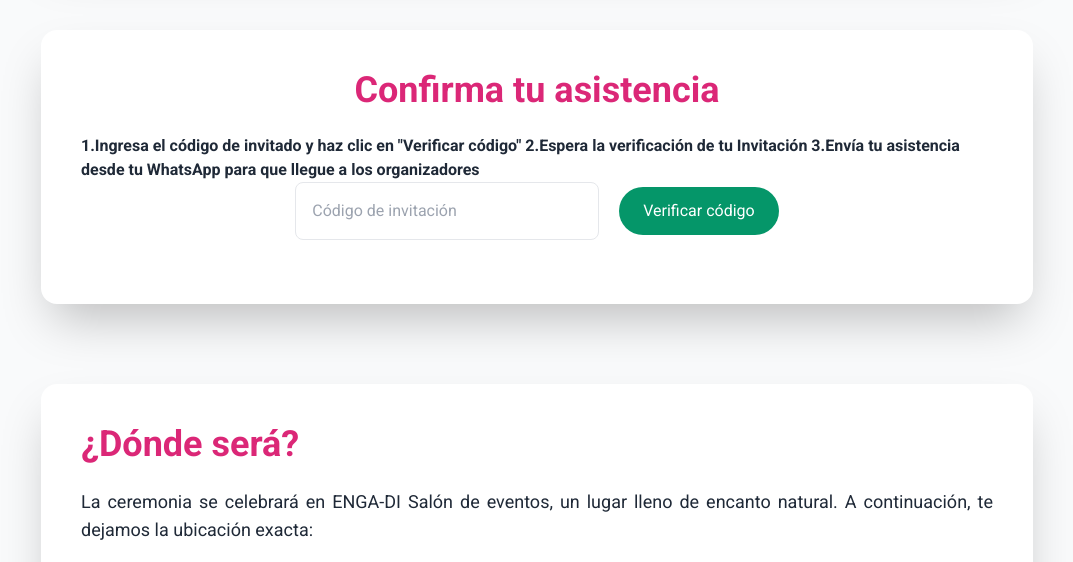
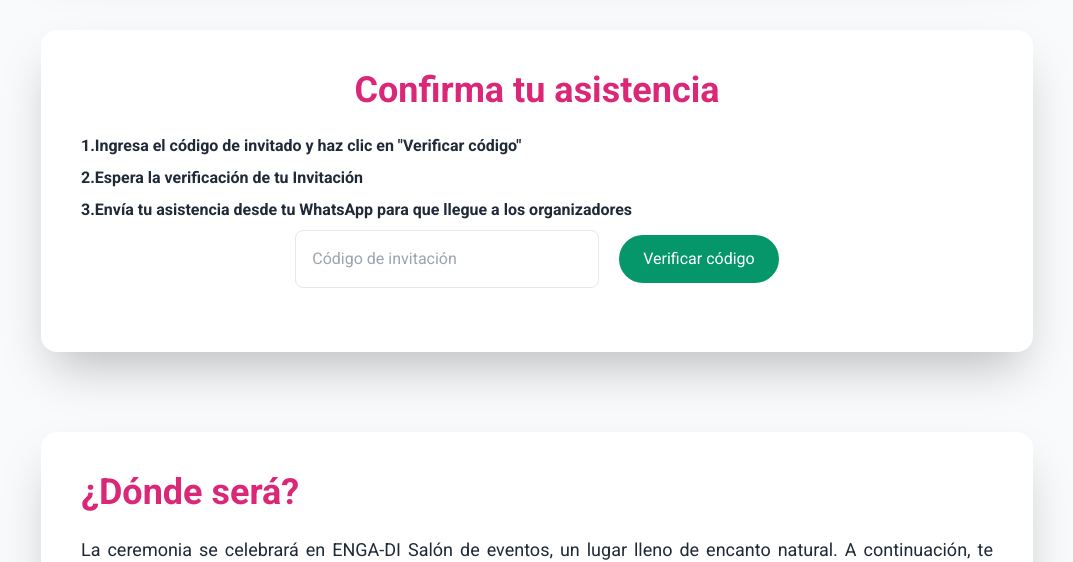
Before and after one commit to bayron-bg/InvitacionBodaBayron, a plain HTML site: page index.html in a window 1280 px wide. Shown: the part 2620-3182 px from the top of the page, without its empty margins (103-1176 px from the left). Drawn offline with nearby package versions, Linux system fonts and the light colour scheme.

Commit message:
Update index.html

```diff
--- a/index.html
+++ b/index.html
@@ -185,9 +185,9 @@
      <!-- Confirmación de asistencia -->
 <section id="registro" class="bg-white shadow-2xl p-10 rounded-2xl">
   <h2 class="text-4xl font-bold text-center text-pink-600 mb-6">Confirma tu asistencia</h2>
-  <a class="font-bold text-justified text-black-600 mb-2">1.Ingresa el código de invitado y haz clic en "Verificar código"</a>
-  <a class="font-bold text-justified text-black-600 mb-2">2.Espera la verificación de tu Invitación</a>
-  <a class="font-bold text-justified text-black-600 mb-2">3.Envía tu asistencia desde tu WhatsApp para que llegue a los organizadores</a>
+  <p class="font-bold text-justified text-black-600 mb-2">1.Ingresa el código de invitado y haz clic en "Verificar código"</p>
+  <p class="font-bold text-justified text-black-600 mb-2">2.Espera la verificación de tu Invitación</p>
+  <p class="font-bold text-justified text-black-600 mb-2">3.Envía tu asistencia desde tu WhatsApp para que llegue a los organizadores</p>
 
   <!-- Código de invitación -->
   <div class="mb-6 text-center">
```
